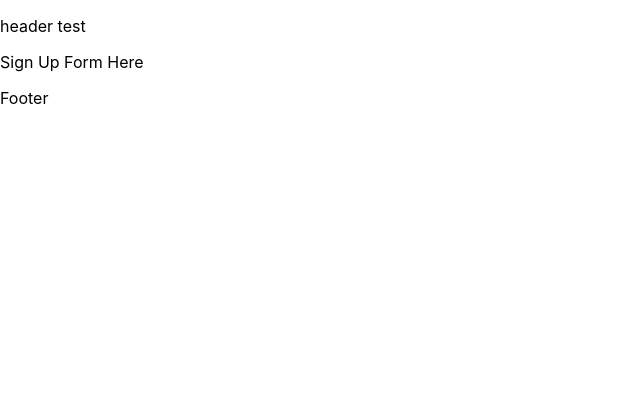
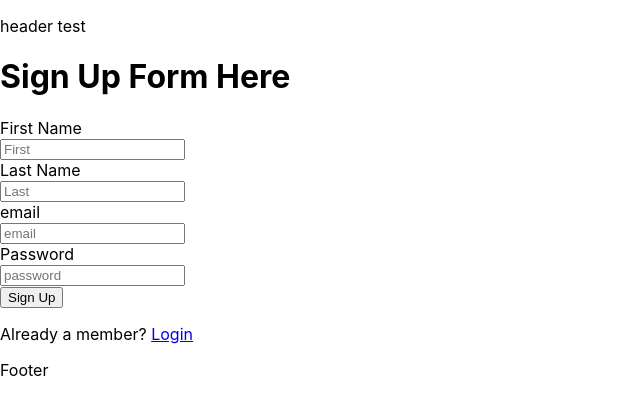
Before and after one commit to acgoitia/ecommerce, a React (Create React App) app in the folder client/: page /sign-up in a window 1280 px wide. Shown: the top 414 px of the page, without its empty margins (0-640 px from the left). Built offline with nearby package versions, Linux system fonts and the light colour scheme.

Commit message:
first rev of signup page with successful entry into database

```diff
--- a/client/src/components/signUp/SignUp.js
+++ b/client/src/components/signUp/SignUp.js
@@ -1,14 +1,99 @@
-import React, { useEffect, useState } from 'react';
-import { Link } from 'react-router-dom';
+import React, { useState } from 'react';
+import { Redirect, Link } from 'react-router-dom';
+import { useSelector } from 'react-redux';
 import './signUp.css';
 
 function SignUp (props) {
 
+    const {isLoggedIn} = useSelector((state) => state.login)
+
+    // Local State for form inputs
+    const [firstNameState, setFirstName] = useState('');
+    const [lastNameState, setLastName] = useState('');
+    const [emailState, setEmail] = useState('');
+    const [passwordState, setPassword] = useState('');
+    // Local State for error message
+    const [regState, setRegState] = useState('');
+    const [isSubmitted, setIsSubmitted] = useState(false);
+
+    // event handler for login form
+    const handleSignUp = async (e) => {
+        e.preventDefault();
+        var payload = {
+            first_name: firstNameState,
+            last_name: lastNameState,
+            email: emailState,
+            password: passwordState
+        };
+        // add message returned from API call to state to display in output
+        const resStatus = await register(payload);
+        setRegState(resStatus);
+        setIsSubmitted(true);
+
+        // clear fields when submitting form
+        setFirstName('');
+        setLastName('');
+        setEmail('');
+        setPassword('');
+    };
+
+    // Api call to register user in database
+    const register = async (payload) => {
+        try {
+            const response = await fetch("http://localhost:4001/api/register", {
+                method: 'POST',
+                mode: 'cors',
+                headers: {
+                    'Accept': 'application/json',
+                    'Content-type': 'application/json'
+                },
+                body: JSON.stringify(payload) // add body to the request:  product_id & quantity
+            });
+            const textData = await response.text();
+            console.log(response.status)
+            console.log(textData);
+            return textData;
+        } catch (error) {
+            console.log(error);
+            return('error')
+        }
+    }
+
+
+    // Ensure input field displays text
+    const handleFirstChange = ({target}) => {
+        setFirstName(target.value)
+    };
+    const handleLastChange = ({target}) => {
+        setLastName(target.value)
+    };
+    const handleEmailChange = ({target}) => {
+        setEmail(target.value)
+    };
+    const handlePasswordChange = ({target}) => {
+        setPassword(target.value)
+    };
+
     return (
         <div>
-            <p>Sign Up Form Here</p>
+            <h1>Sign Up Form Here</h1>
+            {isLoggedIn && <Redirect to="/"/> }
+            {isSubmitted ? <p>{regState}</p> :
+            <form onSubmit={handleSignUp} >
+                <label for="firstName">First Name</label><br/>
+                <input type="text" id="firstName" name="firstName" placeholder="First" value={firstNameState} onChange={handleFirstChange}/><br/>
+                <label for="lastName">Last Name</label><br/>
+                <input type="text" id="lastName" name="lastName" placeholder="Last" value={lastNameState} onChange={handleLastChange}/><br/>
+                <label for="email">email</label><br/>
+                <input type="text" id="email" name="email" placeholder="email" value={emailState} onChange={handleEmailChange}/><br/>
+                <label for="password">Password</label><br/>
+                <input type="password" id="password" name="password" placeholder="password" value={passwordState} onChange={handlePasswordChange}/><br/>
+                <input type="submit" value="Sign Up"/>
+            </form> }
+            <p>Already a member? <Link to="login">Login</Link></p>
         </div>
     );
 }
 
+
 export default SignUp;
```
